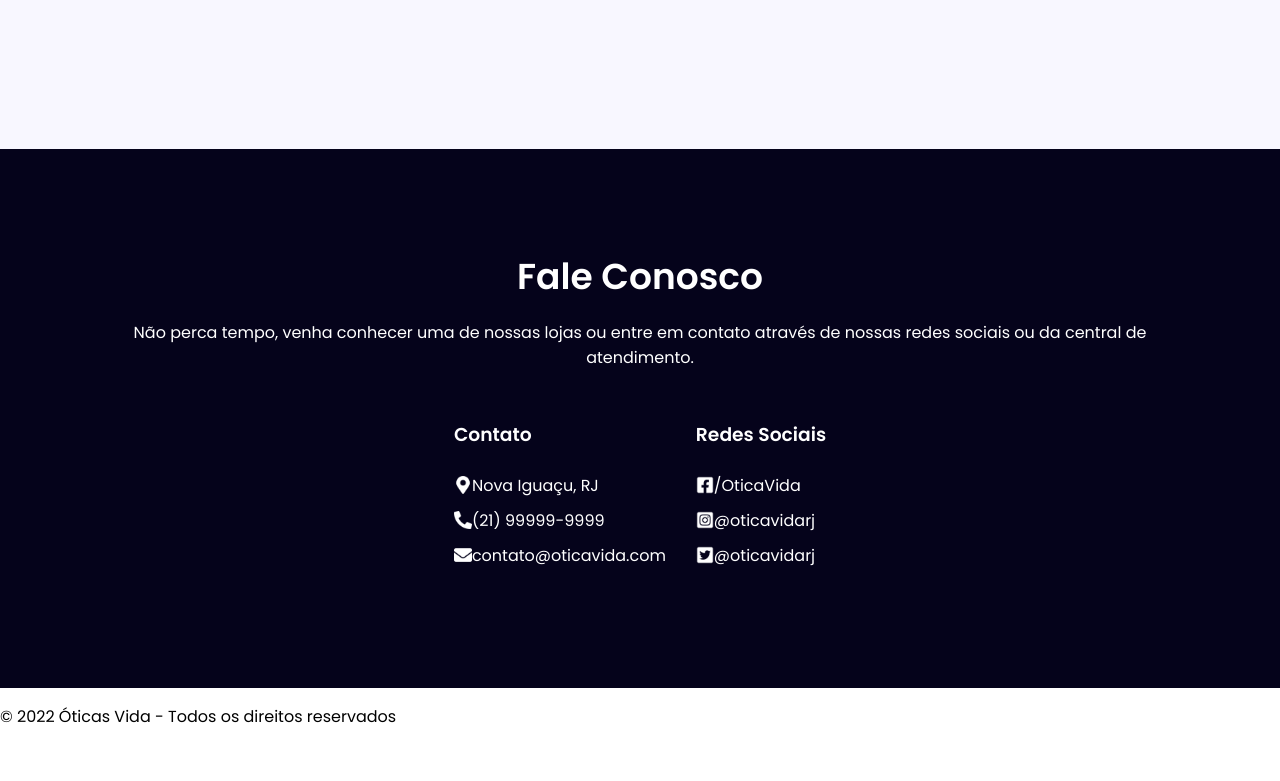
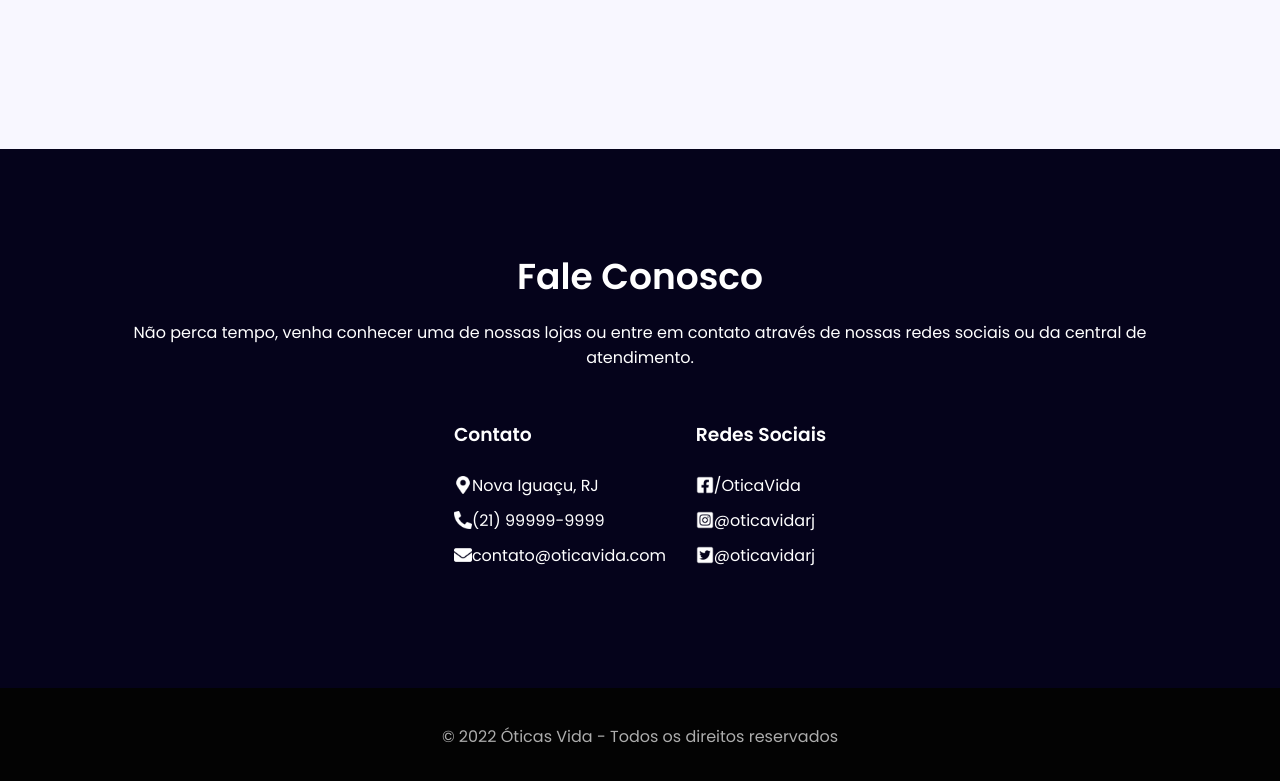
Before and after one commit to gitdvdhub/green_turtle, a React (Create React App) app in the folder devmediacurso/carreira_front-end/react/loja-de-oculos/: page / in a window 1280 px wide. Shown: the part 2798-3579 px from the top of the page. Before the commit the page ends 3543 px from the top, so only its background shows below. Built offline with nearby package versions, Linux system fonts and the light colour scheme; a web font is replaced by a local one.

Commit message:
footer estilizado

```diff
--- a/devmediacurso/carreira_front-end/react/loja-de-oculos/src/App.css
+++ b/devmediacurso/carreira_front-end/react/loja-de-oculos/src/App.css
@@ -210,6 +210,20 @@ header {
   margin: 0.313rem 0;
 }
 
+.secao-contato-content .meios-contato div p, .secao-contato-content .redes-sociais div p {
+  font-size: 0.875rem;
+  margin-left: 0.625rem;
+}
+
 .secao-contato-content img {
   width: 18px;
 }
+
+/*Footer*/
+
+footer {
+  background-color: #030303;
+  text-align: center;
+  color: #adadad;
+  padding: 1.25rem;
+}
```
